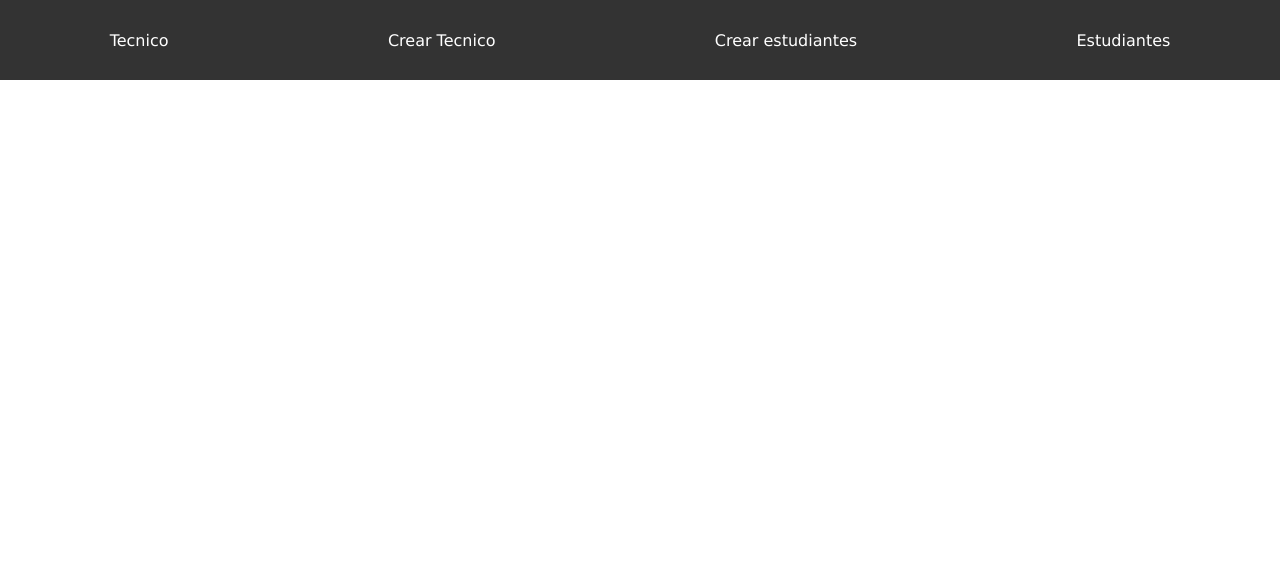
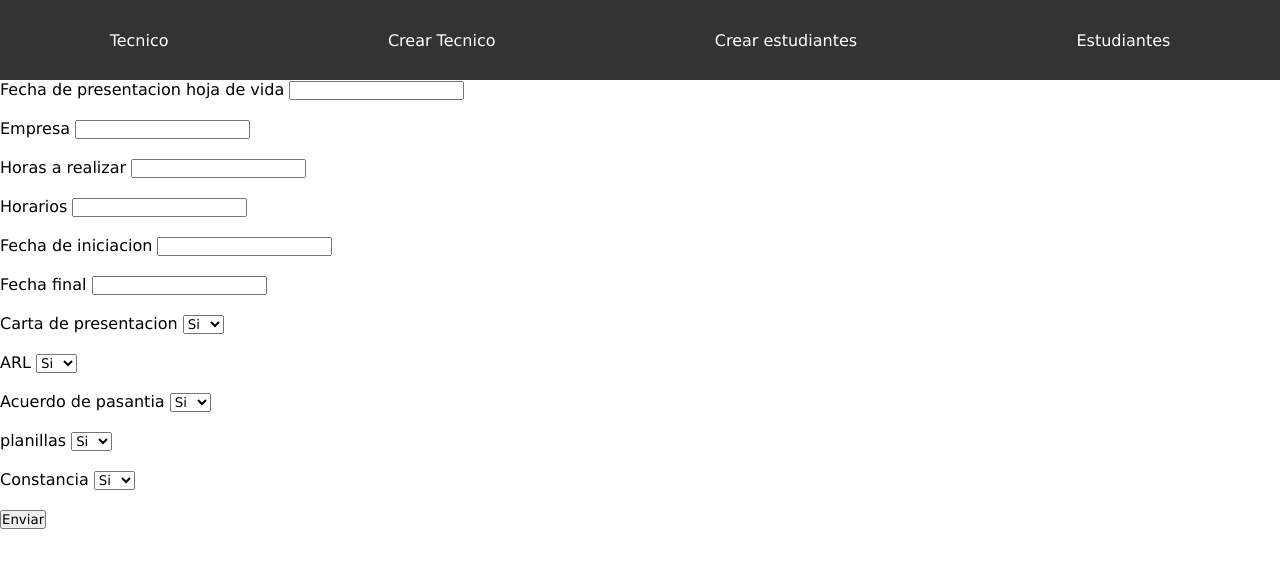
Before and after one commit to Jhoan-Alvarado/PMW_Etapa_Productiva-, a PHP site: page /etapa/modulos/modalidades/pasantia/crearPasantia.php in a window 1280 px wide. Shown: the top 568 px of the page. Run offline with PHP 8.4, Linux system fonts and the light colour scheme.

Commit message:
Creacion de nuevos formularios

```diff
--- a/config/db.php
+++ b/config/db.php
@@ -2,7 +2,7 @@
 $host = 'localhost';
 $dbname = 'EtapaProductiva';
 $username = 'root';
-$password = 'alejo123abc..';
+$password = '';
 
 try {
     $pdo = new PDO("mysql:host=$host;dbname=$dbname", $username, $password);
--- a/config/etapa.sql
+++ b/config/etapa.sql
@@ -187,6 +187,7 @@ foreign key (cod_ContratoA_Est) references contrato_Aprendizaje (cod_ContratoA)
 delete  from contrato_Estudiante ;
 
 -- Creacion de procedimiento de almacenado de Estudiante con Contrato de Aprendizaje
+
 delimiter //
 create procedure insertar_Contrato_Estudiante(
     in cod_contrato_es int,
--- a/modulos/modalidades/pasantia/crearPasantia.php
+++ b/modulos/modalidades/pasantia/crearPasantia.php
@@ -1 +1,61 @@
 <?php include("../../../config/db.php"); include("../../../vistas/header.php"); ?>
+
+
+
+<div class="formulario_estudiantes">
+  <h1></h1>
+
+  <form action="" method="post">
+    <label for="">Fecha de presentacion hoja de vida </label>
+    <input class="date" type="text" id="" name=""><br><br>
+
+    <label for="">Empresa</label>
+    <input class="estilo" type="text" id="" name="" required maxlength="20"><br><br>
+
+    <label for="">Horas a realizar</label>
+    <input class="estilo" type="text" id="" name="" required maxlength="20"><br><br>
+
+    <label for="">Horarios</label>
+    <input class="estilo" type="text" id="" name="" required maxlength="20"><br><br>
+
+    <label for="">Fecha de iniciacion </label>
+    <input class="date" type="text" id="" name=""><br><br>
+
+    <label for="">Fecha final</label>
+    <input class="date" type="text" id="" name=""><br><br>
+
+    <label for="">Carta de presentacion</label>
+    <select class="estilo" type="text" id="" name="" maxlength="20">
+        <option value="si">Si</option>
+        <option value="no">No</option>
+    </select><br><br>
+
+    <label for="">ARL</label>
+    <select class="estilo" type="text" id="" name="" maxlength="20">
+        <option value="si">Si</option>
+        <option value="no">No</option>
+    </select><br><br>
+
+    <label for="">Acuerdo de pasantia</label>
+    <select class="estilo" type="text" id="" name="" maxlength="20">
+        <option value="si">Si</option>
+        <option value="no">No</option>
+    </select><br><br>
+
+    <label for="">planillas</label>
+    <select class="estilo" type="text" id="" name="" maxlength="20">
+        <option value="si">Si</option>
+        <option value="no">No</option>
+    </select><br><br>
+
+    <label for="">Constancia</label>
+    <select class="estilo" type="text" id="" name="" maxlength="20">
+        <option value="si">Si</option>
+        <option value="no">No</option>
+    </select><br><br>
+
+
+    <button type="submit" value="Enviar">Enviar</button>
+  </form>
+
+</div>
```
Also changed, not shown: modulos/modalidades/homolog/crearHomolog.php (+26 -0 lines), modulos/modalidades/proyecto/crearProyecto.php (+34 -1 lines).
